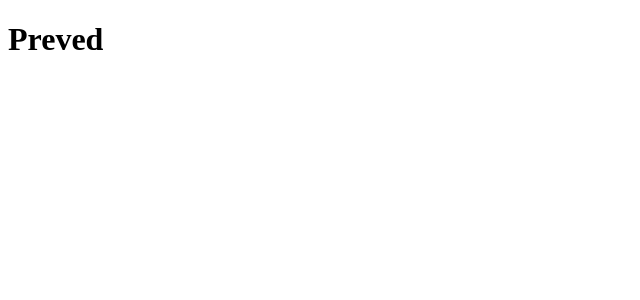
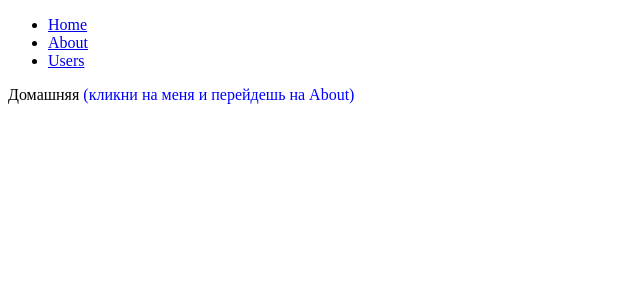
Before and after one commit to el-mariachi/ReactTS-template, a React app: page / in a window 1280 px wide. Shown: the top 300 px of the page, without its empty margins (0-640 px from the left). Built offline with nearby package versions, Linux system fonts and the light colour scheme.

Commit message:
feat: Create router

```diff
--- a/package.json
+++ b/package.json
@@ -19,6 +19,7 @@
     "@babel/preset-react": "^7.18.6",
     "@types/react": "^18.0.26",
     "@types/react-dom": "^18.0.9",
+    "@types/react-router-dom": "^5.3.3",
     "babel-loader": "^9.1.0",
     "html-webpack-plugin": "^5.5.0",
     "prettier": "^2.8.1",
@@ -28,5 +29,8 @@
     "webpack": "^5.75.0",
     "webpack-cli": "^5.0.1",
     "webpack-dev-server": "^4.11.1"
+  },
+  "dependencies": {
+    "react-router-dom": "^4.3.1"
   }
 }
--- /dev/null
+++ b/src/App.jsx
@@ -0,0 +1,72 @@
+import React, { PureComponent, memo, useCallback } from 'react';
+import { Route, Link, Switch } from 'react-router-dom';
+import { BrowserRouter } from 'react-router-dom';
+
+function About() {
+  return <h2>About</h2>;
+}
+
+function Users(props) {
+  console.log({ props });
+
+  // Пример лучших практик: колбеки внутри FC надо оборачивать в React.useCallback
+  const goToAbout = useCallback(() => {
+    props.history.push('/about');
+  }, [props.history]);
+
+  return (
+    <div>
+      <h2>Users</h2>
+      <p onClick={goToAbout}>Перейти в About по пушу (кликни меня)</p>
+    </div>
+  );
+}
+
+export default class App extends PureComponent {
+  render() {
+    return (
+      <div className="app">
+        <BrowserRouter>
+          <div>
+            <div>
+              <nav>
+                <ul>
+                  <li>
+                    <Link to="/">Home</Link>
+                  </li>
+                  <li>
+                    <Link to="/about">About</Link>
+                  </li>
+                  <li>
+                    <Link to="/users">Users</Link>
+                  </li>
+                </ul>
+              </nav>
+
+              <div>
+                <Switch>
+                  <Route path="/about" component={About} />
+
+                  <Route path="/users" component={Users} />
+
+                  <Route exact path="/">
+                    {(props) => {
+                      return (
+                        <span>
+                          Домашняя{' '}
+                          <a style={{ color: 'blue', cursor: 'pointer' }} onClick={() => props.history.push('/about')}>
+                            (кликни на меня и перейдешь на About)
+                          </a>
+                        </span>
+                      );
+                    }}
+                  </Route>
+                </Switch>
+              </div>
+            </div>
+          </div>
+        </BrowserRouter>
+      </div>
+    );
+  }
+}
--- a/src/App.ts
+++ /dev/null
@@ -1,11 +0,0 @@
-import React from 'react';
-
-const App = () => {
-  return React.createElement(
-    'div',
-    { id: 'important' },
-    React.createElement('h1', {}, 'Preved')
-  );
-};
-
-export { App };
--- /dev/null
+++ b/src/index.jsx
@@ -0,0 +1,7 @@
+import React from "react";
+import { render } from "react-dom";
+
+import App from './App';
+
+const rootElement = document.getElementById("app");
+render(<App />, rootElement);
--- a/src/index.ts
+++ /dev/null
@@ -1,5 +0,0 @@
-import {App} from './App';
-import {createElement} from 'react';
-import {render} from 'react-dom';
-
-render(createElement(App), document.getElementById('app'));
--- a/webpack.config.js
+++ b/webpack.config.js
@@ -12,6 +12,11 @@ module.exports = {
         exclude: /node_modules/,
         loader: 'ts-loader',
       },
+      {
+        test: /\.jsx?$/i,
+        exclude: /node_modules/,
+        loader: 'babel-loader',
+      },
     ],
   },
   plugins: [
```
Also changed, not shown: 1 other file (tests, documents, lock files or other folders).
